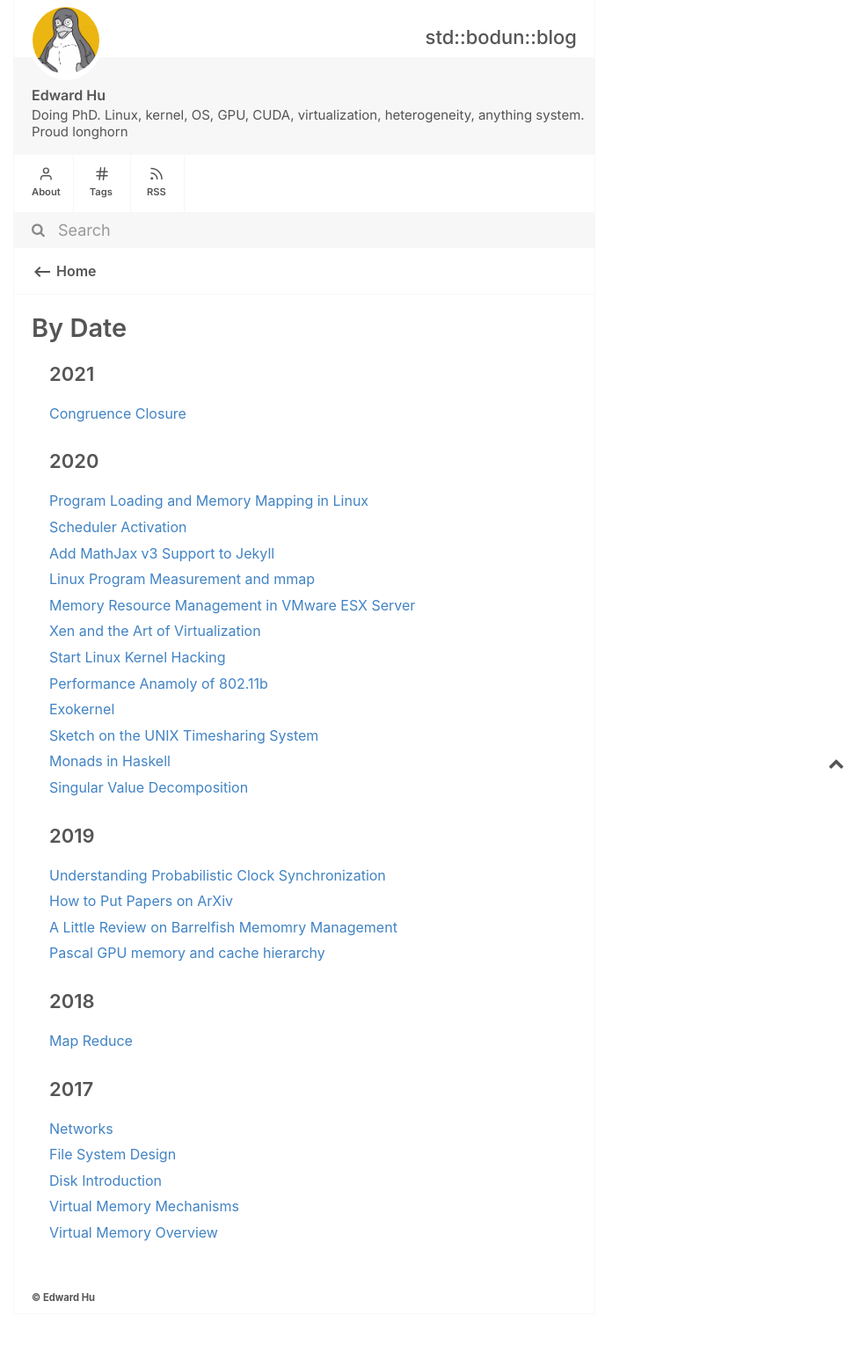
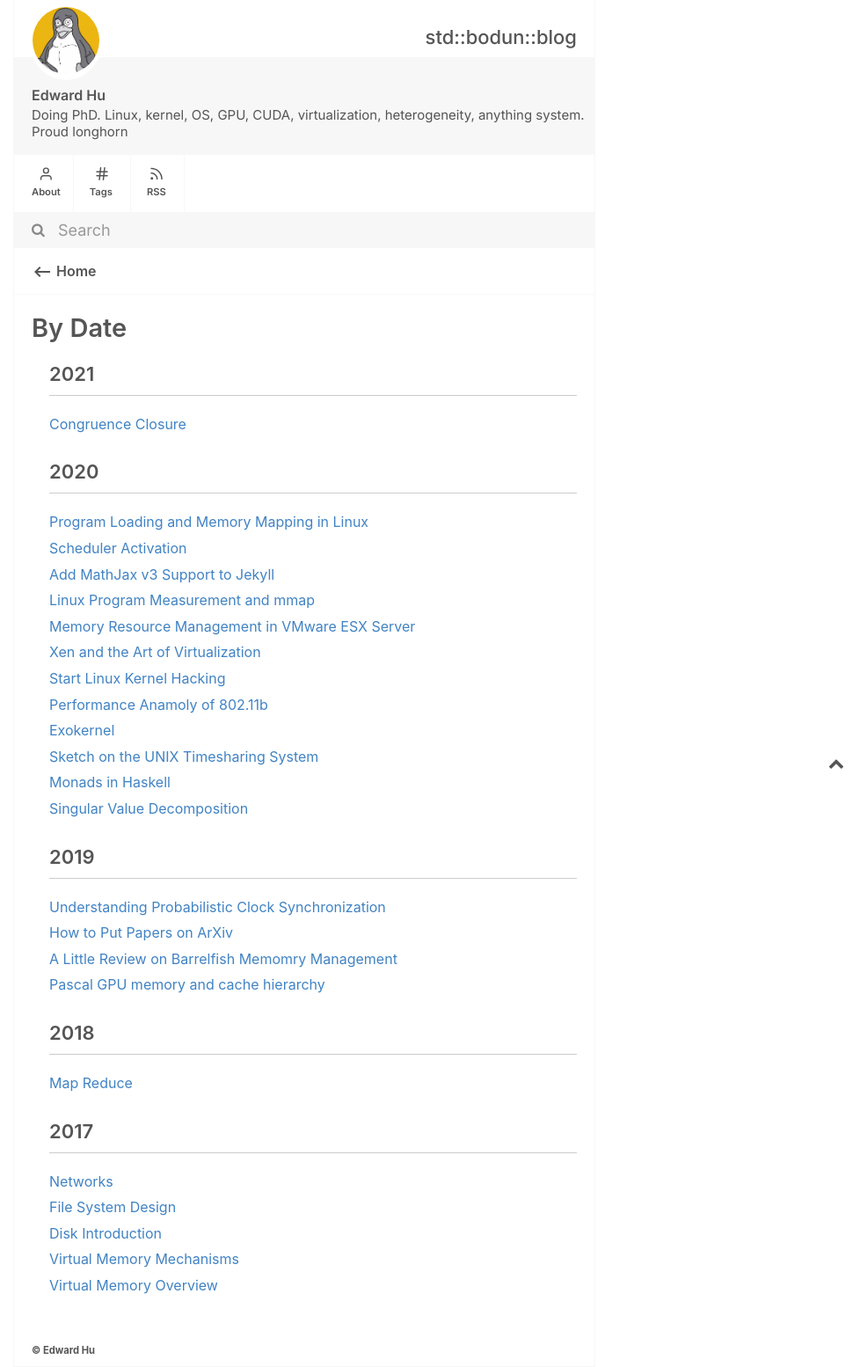
Before and after one commit to BDHU/blog, a Jekyll site: the page built from dates.md, in a window 1280 px wide. Shown: the whole page at 88% size, without its empty margins (294-1280 px from the left). Built offline with Jekyll 4.4.1, drawn with Linux system fonts in a browser that asks for light colours; before the commit the page ends 1494 px from its top, so only the background shows below that.

Commit message:
change font and add lines to tags and dates

```diff
--- a/assets/css/style.css
+++ b/assets/css/style.css
@@ -90,7 +90,7 @@ h1, h2, h3, h4, h5, h6 {
 
 a, p, ul, li, ol, table, span, blockquote {
     color: #555555;
-    font-family:  -apple-system, BlinkMacSystemFont, 'IBM Plex Sans', Inter, 'Segoe UI', Roboto, 'Helvetica Neue', Arial, sans-serif;
+    font-family:  -apple-system, Inter, BlinkMacSystemFont, 'IBM Plex Sans', Inter, 'Segoe UI', Roboto, 'Helvetica Neue', Arial, sans-serif;
     font-size: 16px;  /* Let's set the font-size to something old-man friendly */
 }
 
@@ -151,7 +151,7 @@ code {
     background-color: #f7f7f7;
     border-radius: 5px;
     border: none;
-    font-family: 'IBM Plex Sans', Inter, 'Segoe UI', Roboto, Oxygen, Ubuntu, Cantarell, 'Open Sans', 'Helvetica Neue', sans-serif !important;
+    font-family: 'IBM Plex Sans', Inter,'IBM Plex Sans', 'Segoe UI', Roboto, Oxygen, Ubuntu, Cantarell, 'Open Sans', 'Helvetica Neue', sans-serif !important;
 }
 
 .serif code {
@@ -720,7 +720,7 @@ hr {
     margin-left: 20px;
     margin-right: 50px;
     font-size: 16px;
-    font-family:  Inter, 'Segoe UI', Roboto, 'Helvetica Neue', Arial, sans-serif;
+    font-family: Inter, 'Segoe UI', Roboto, 'Helvetica Neue', Arial, sans-serif;
     font-weight: 600;
 }
 
@@ -729,7 +729,7 @@ hr {
     margin-top: -12px;
     margin-left: 20px !important;
     margin-right: 30px;
-    font-family:  'IBM Plex Sans', Inter, 'Segoe UI', Roboto, 'Helvetica Neue', Arial, sans-serif;
+    font-family: Inter, 'Segoe UI', Roboto, 'Helvetica Neue', Arial, sans-serif;
     font-size: 15px;
 }
 
@@ -771,7 +771,7 @@ hr {
 .mn-right {
     float: right;
     clear: right;
-    font-family: 'IBM Plex Sans', Inter, 'Segoe UI', Roboto, Oxygen, Ubuntu, Cantarell, 'Open Sans', 'Helvetica Neue', sans-serif !important;
+    font-family: Inter, 'Segoe UI', Roboto, Oxygen, Ubuntu, Cantarell, 'Open Sans', 'Helvetica Neue', sans-serif !important;
     font-size: 14px;
     margin-right: -45%;
     width: 40%;
@@ -786,7 +786,7 @@ hr {
 .mn-left {
     float: left;
     clear: left;
-    font-family: 'IBM Plex Sans', Inter, 'Segoe UI', Roboto, Oxygen, Ubuntu, Cantarell, 'Open Sans', 'Helvetica Neue', sans-serif !important;
+    font-family: Inter, 'Segoe UI', Roboto, Oxygen, Ubuntu, Cantarell, 'Open Sans', 'Helvetica Neue', sans-serif !important;
     font-size: 14px;
     margin-left: -45%;
     width: 40%;
@@ -804,7 +804,7 @@ hr {
 .sidenote-number:after,
 .sn-left:before,
 .sn-right:before {
-    font-family: 'IBM Plex Sans', Inter, 'Segoe UI', Roboto, Oxygen, Ubuntu, Cantarell, 'Open Sans', 'Helvetica Neue', sans-serif !important;
+    font-family: Inter, 'IBM Plex Sans', 'Segoe UI', Roboto, Oxygen, Ubuntu, Cantarell, 'Open Sans', 'Helvetica Neue', sans-serif !important;
     position: relative;
     vertical-align: baseline;
 }
--- a/dates.md
+++ b/dates.md
@@ -22,7 +22,7 @@ content-type: eg
     site.posts | group_by_exp:"post", "post.date | date: '%Y'" %}
 
     {% for day in postsByDay %}
-      <h3 id="{{ day.name }}">{{ day.name }}</h3>
+      <h3 id="{{ day.name }}">{{ day.name }}<hr /></h3>
           {% for post in day.items %}
             <li id="date-content" style="padding-bottom: 0.6em; list-style: none;"><a href="{{ post.url | prepend:site.baseurl }}">{{ post.title }}</a></li>
           {% endfor %}
```
Also changed, not shown: tags.md (+1 -1 lines).
